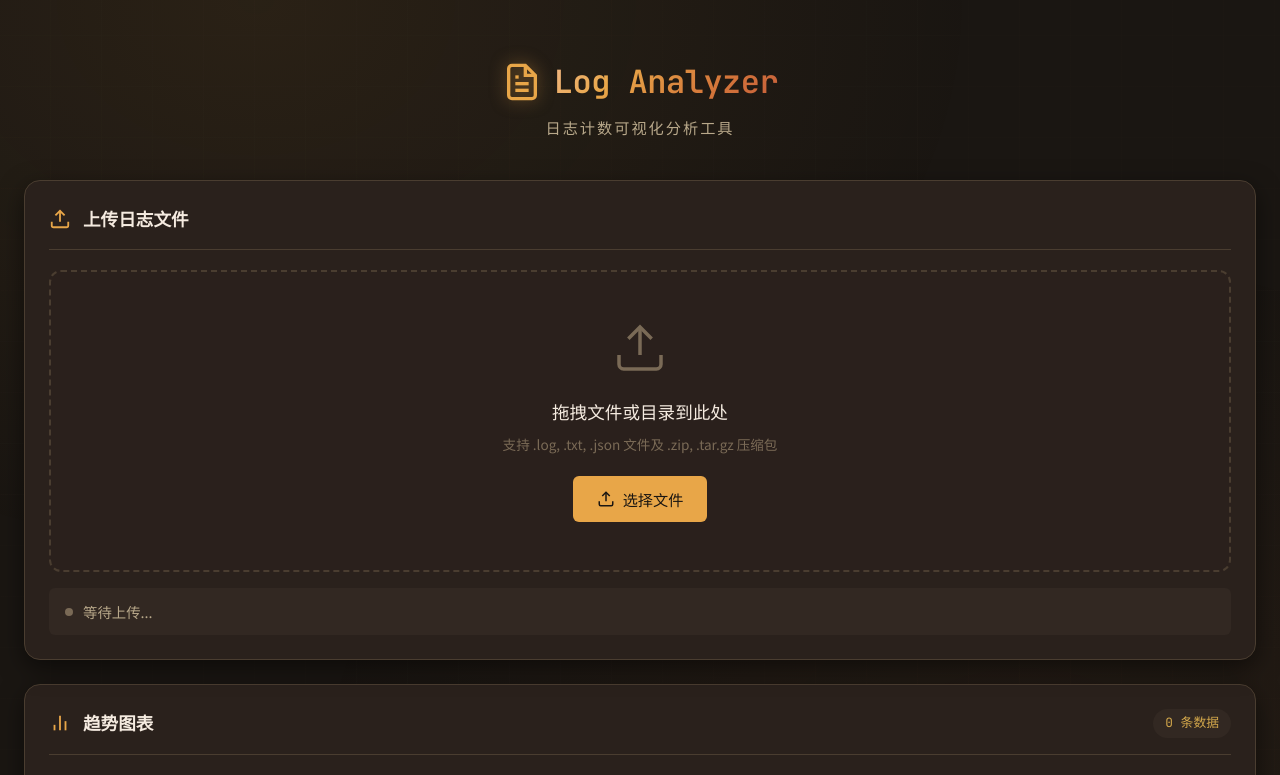
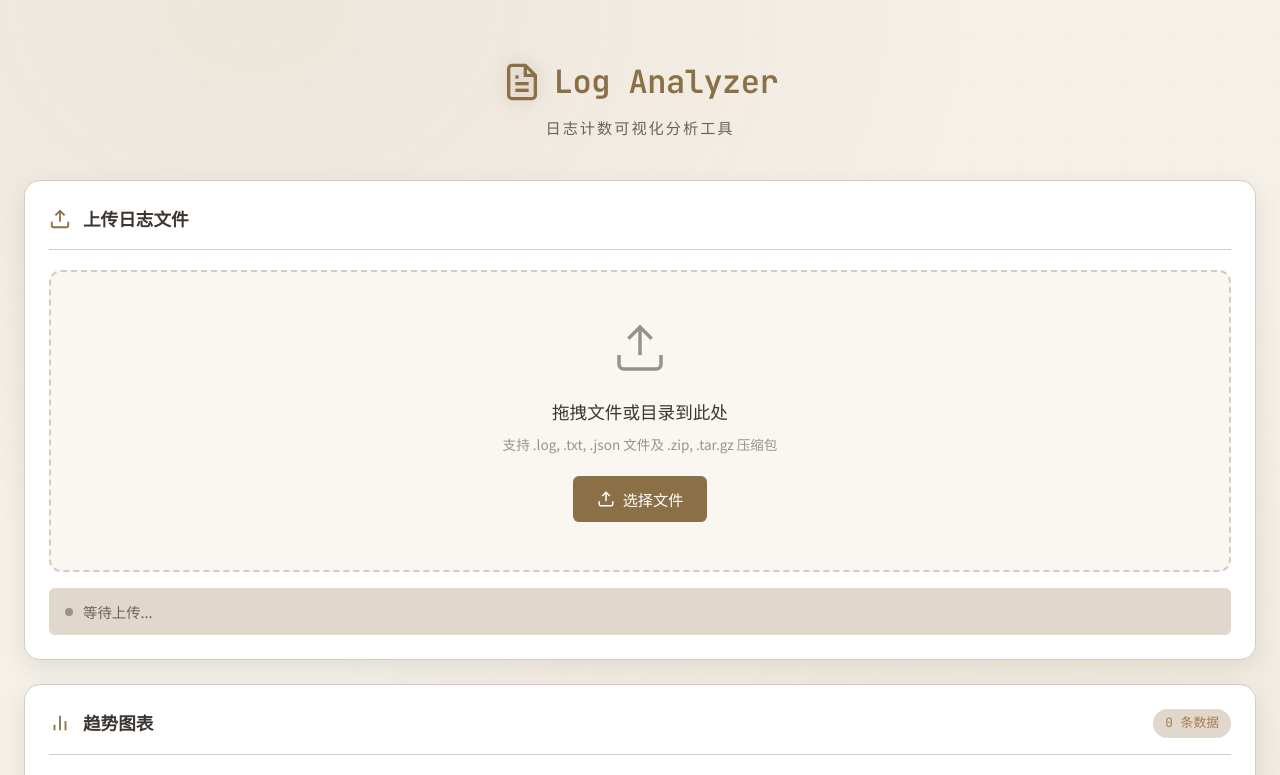
Before and after one commit to xdlsy/counter-insight, a Flask app: page / in a window 1280 px wide. Shown: the top 775 px of the page. Run offline with Flask 3, Linux system fonts and the light colour scheme.

Commit message:
style: 更换为米白色主题

```diff
--- a/log-analyzer/static/css/style.css
+++ b/log-analyzer/static/css/style.css
@@ -1,31 +1,30 @@
 /* static/css/style.css */
 
-/* CSS Variables - Warm Theme */
+/* CSS Variables - Cream/Biege Theme */
 :root {
-    --bg-primary: #1a1612;
-    --bg-secondary: #251d18;
-    --bg-tertiary: #322822;
-    --bg-card: #2a211c;
-    --border-color: #4a3d30;
-    --border-hover: #6b5545;
+    --bg-primary: #f5f0e8;
+    --bg-secondary: #ebe5db;
+    --bg-tertiary: #e0d8cc;
+    --bg-card: #ffffff;
+    --border-color: #d4ccc0;
+    --border-hover: #b8aea0;
 
-    --text-primary: #f5ebe0;
-    --text-secondary: #b8a88a;
-    --text-muted: #7a6a56;
+    --text-primary: #3d3630;
+    --text-secondary: #6b635a;
+    --text-muted: #9a928a;
 
-    --accent-amber: #e8a648;
-    --accent-orange: #d4763a;
-    --accent-coral: #e87b5e;
-    --accent-rust: #c45c3a;
-    --accent-gold: #d4a84b;
-    --accent-peach: #f0b88a;
     --accent-brown: #8b6f47;
+    --accent-caramel: #a67c52;
+    --accent-rust: #b5651d;
+    --accent-terracotta: #c17a54;
+    --accent-olive: #7a6b4e;
+    --accent-sage: #8b8a6b;
 
-    --gradient-warm: linear-gradient(135deg, #e8a648 0%, #d4763a 50%, #e87b5e 100%);
-    --gradient-sunset: linear-gradient(135deg, #f0b88a 0%, #e8a648 30%, #d4763a 70%, #c45c3a 100%);
+    --gradient-cream: linear-gradient(135deg, #8b6f47 0%, #a67c52 50%, #b5651d 100%);
+    --gradient-warm: linear-gradient(135deg, #c9b8a0 0%, #a67c52 30%, #b5651d 100%);
 
-    --shadow-card: 0 8px 24px rgba(0, 0, 0, 0.5);
-    --shadow-glow: 0 0 20px rgba(232, 166, 72, 0.15);
+    --shadow-card: 0 8px 24px rgba(61, 54, 48, 0.1);
+    --shadow-glow: 0 0 20px rgba(139, 111, 71, 0.1);
 
     --radius-sm: 6px;
     --radius-md: 12px;
@@ -70,21 +69,21 @@ body::before {
     right: 0;
     bottom: 0;
     background:
-        radial-gradient(ellipse at 20% 0%, rgba(232, 166, 72, 0.08) 0%, transparent 50%),
-        radial-gradient(ellipse at 80% 100%, rgba(212, 118, 58, 0.06) 0%, transparent 50%),
+        radial-gradient(ellipse at 20% 0%, rgba(139, 111, 71, 0.08) 0%, transparent 50%),
+        radial-gradient(ellipse at 80% 100%, rgba(166, 124, 82, 0.06) 0%, transparent 50%),
         repeating-linear-gradient(
             0deg,
             transparent,
             transparent 50px,
-            rgba(74, 61, 48, 0.03) 50px,
-            rgba(74, 61, 48, 0.03) 51px
+            rgba(212, 204, 192, 0.03) 50px,
+            rgba(212, 204, 192, 0.03) 51px
         ),
         repeating-linear-gradient(
             90deg,
             transparent,
             transparent 50px,
-            rgba(74, 61, 48, 0.03) 50px,
-            rgba(74, 61, 48, 0.03) 51px
+            rgba(212, 204, 192, 0.03) 50px,
+            rgba(212, 204, 192, 0.03) 51px
         );
     pointer-events: none;
     z-index: 0;
@@ -131,18 +130,15 @@ body::before {
 .logo-icon {
     width: 40px;
     height: 40px;
-    color: var(--accent-amber);
-    filter: drop-shadow(0 0 8px rgba(232, 166, 72, 0.5));
+    color: var(--accent-brown);
+    filter: drop-shadow(0 0 8px rgba(139, 111, 71, 0.3));
 }
 
 .logo-text {
     font-family: var(--font-mono);
     font-size: 2rem;
     font-weight: 600;
-    background: var(--gradient-sunset);
-    -webkit-background-clip: text;
-    -webkit-text-fill-color: transparent;
-    background-clip: text;
+    color: var(--accent-brown);
     letter-spacing: -0.5px;
 }
 
@@ -204,7 +200,7 @@ body::before {
 .card-icon {
     width: 22px;
     height: 22px;
-    color: var(--accent-amber);
+    color: var(--accent-brown);
 }
 
 .card-header h2 {
@@ -227,7 +223,7 @@ body::before {
     left: 0;
     right: 0;
     height: 3px;
-    background: var(--gradient-warm);
+    background: var(--gradient-cream);
     opacity: 0;
     transition: var(--transition-normal);
 }
@@ -243,13 +239,13 @@ body::before {
     padding: 48px 24px;
     text-align: center;
     transition: var(--transition-normal);
-    background: rgba(42, 33, 28, 0.5);
+    background: rgba(245, 240, 232, 0.5);
 }
 
 .upload-area:hover,
 .upload-area.drag-over {
-    border-color: var(--accent-amber);
-    background: rgba(232, 166, 72, 0.05);
+    border-color: var(--accent-brown);
+    background: rgba(139, 111, 71, 0.05);
 }
 
 .upload-area.drag-over {
@@ -279,7 +275,7 @@ body::before {
 }
 
 .upload-area:hover .upload-icon {
-    color: var(--accent-amber);
+    color: var(--accent-brown);
     transform: translateY(-4px);
 }
 
@@ -322,24 +318,24 @@ body::before {
 }
 
 .btn-primary {
-    background: var(--accent-amber);
-    color: var(--bg-primary);
+    background: var(--accent-brown);
+    color: white;
 }
 
 .btn-primary:hover {
-    background: var(--accent-peach);
+    background: var(--accent-caramel);
     transform: translateY(-2px);
-    box-shadow: 0 4px 12px rgba(232, 166, 72, 0.4);
+    box-shadow: 0 4px 12px rgba(139, 111, 71, 0.3);
 }
 
 .btn-accent {
-    background: var(--gradient-warm);
+    background: var(--gradient-cream);
     color: white;
 }
 
 .btn-accent:hover {
     transform: translateY(-2px);
-    box-shadow: 0 4px 16px rgba(232, 166, 72, 0.3);
+    box-shadow: 0 4px 16px rgba(139, 111, 71, 0.3);
 }
 
 .btn-secondary {
@@ -374,17 +370,17 @@ body::before {
 }
 
 .status-indicator.success {
-    background: var(--accent-gold);
-    box-shadow: 0 0 8px var(--accent-gold);
+    background: var(--accent-caramel);
+    box-shadow: 0 0 8px var(--accent-caramel);
 }
 
 .status-indicator.processing {
-    background: var(--accent-orange);
+    background: var(--accent-rust);
     animation: pulse 1s infinite;
 }
 
 .status-indicator.error {
-    background: var(--accent-coral);
+    background: var(--accent-terracotta);
 }
 
 @keyframes pulse {
@@ -447,8 +443,8 @@ body::before {
 
 .custom-select:focus {
     outline: none;
-    border-color: var(--accent-amber);
-    box-shadow: 0 0 0 3px rgba(232, 166, 72, 0.1);
+    border-color: var(--accent-brown);
+    box-shadow: 0 0 0 3px rgba(139, 111, 71, 0.1);
 }
 
 .custom-select option {
@@ -474,7 +470,7 @@ body::before {
     border-radius: 20px;
     font-size: 0.8rem;
     font-family: var(--font-mono);
-    color: var(--accent-gold);
+    color: var(--accent-caramel);
 }
 
 .chart-container {
@@ -526,7 +522,7 @@ body::before {
 .file-item svg {
     width: 16px;
     height: 16px;
-    color: var(--accent-gold);
+    color: var(--accent-caramel);
 }
 
 /* Scrollbar */
--- a/log-analyzer/static/js/chart.js
+++ b/log-analyzer/static/js/chart.js
@@ -1,11 +1,11 @@
 // static/js/chart.js
 
-// ECharts warm theme configuration
+// ECharts cream theme configuration
 const darkTheme = {
     color: [
-        '#e8a648', '#d4763a', '#e87b5e', '#c45c3a',
-        '#d4a84b', '#f0b88a', '#8b6f47', '#b8956a',
-        '#c97850', '#ddaa70', '#e69060', '#c07858'
+        '#8b6f47', '#a67c52', '#b5651d', '#c17a54',
+        '#7a6b4e', '#9a8567', '#c9a86c', '#b8956a',
+        '#a67c39', '#c9a060', '#b88050', '#c9956a'
     ],
     backgroundColor: 'transparent',
     textStyle: {
@@ -13,71 +13,71 @@ const darkTheme = {
     },
     title: {
         textStyle: {
-            color: '#f5ebe0',
+            color: '#3d3630',
             fontWeight: 600
         },
         subtextStyle: {
-            color: '#b8a88a'
+            color: '#6b635a'
         }
     },
     legend: {
         textStyle: {
-            color: '#b8a88a',
+            color: '#6b635a',
             fontFamily: 'JetBrains Mono, monospace',
             fontSize: 11
         },
         pageTextStyle: {
-            color: '#b8a88a'
+            color: '#6b635a'
         }
     },
     tooltip: {
-        backgroundColor: 'rgba(42, 33, 28, 0.95)',
-        borderColor: '#4a3d30',
+        backgroundColor: 'rgba(255, 255, 255, 0.95)',
+        borderColor: '#d4ccc0',
         borderWidth: 1,
         textStyle: {
-            color: '#f5ebe0',
+            color: '#3d3630',
             fontFamily: 'JetBrains Mono, monospace',
             fontSize: 12
         }
     },
     toolbox: {
         iconStyle: {
-            borderColor: '#b8a88a'
+            borderColor: '#6b635a'
         },
         emphasis: {
             iconStyle: {
-                borderColor: '#e8a648'
+                borderColor: '#8b6f47'
             }
         }
     },
     dataZoom: {
-        backgroundColor: '#322822',
-        borderColor: '#4a3d30',
-        fillerColor: 'rgba(232, 166, 72, 0.1)',
-        handleColor: '#e8a648',
+        backgroundColor: '#e0d8cc',
+        borderColor: '#d4ccc0',
+        fillerColor: 'rgba(139, 111, 71, 0.1)',
+        handleColor: '#8b6f47',
         handleSize: '100%',
         textStyle: {
-            color: '#b8a88a'
+            color: '#6b635a'
         }
     },
     xAxis: {
         axisLine: {
             lineStyle: {
-                color: '#4a3d30'
+                color: '#d4ccc0'
             }
         },
         axisTick: {
             lineStyle: {
-                color: '#4a3d30'
+                color: '#d4ccc0'
             }
         },
         axisLabel: {
-            color: '#b8a88a',
+            color: '#6b635a',
             fontFamily: 'JetBrains Mono, monospace'
         },
         splitLine: {
             lineStyle: {
-                color: '#322822',
+                color: '#e0d8cc',
                 type: 'dashed'
             }
         }
@@ -85,21 +85,21 @@ const darkTheme = {
     yAxis: {
         axisLine: {
             lineStyle: {
-                color: '#4a3d30'
+                color: '#d4ccc0'
             }
         },
         axisTick: {
             lineStyle: {
-                color: '#4a3d30'
+                color: '#d4ccc0'
             }
         },
         axisLabel: {
-            color: '#b8a88a',
+            color: '#6b635a',
             fontFamily: 'JetBrains Mono, monospace'
         },
         splitLine: {
             lineStyle: {
-                color: '#322822',
+                color: '#e0d8cc',
                 type: 'dashed'
             }
         }
@@ -107,20 +107,20 @@ const darkTheme = {
     categoryAxis: {
         axisLine: {
             lineStyle: {
-                color: '#4a3d30'
+                color: '#d4ccc0'
             }
         },
         axisTick: {
             lineStyle: {
-                color: '#4a3d30'
+                color: '#d4ccc0'
             }
         },
         axisLabel: {
-            color: '#b8a88a'
+            color: '#6b635a'
         },
         splitLine: {
             lineStyle: {
-                color: '#322822',
+                color: '#e0d8cc',
                 type: 'dashed'
             }
         }
@@ -140,8 +140,8 @@ const darkTheme = {
     },
     graph: {
         color: [
-            '#e8a648', '#d4763a', '#e87b5e', '#c45c3a',
-            '#d4a84b', '#f0b88a', '#8b6f47', '#b8956a'
+            '#8b6f47', '#a67c52', '#b5651d', '#c17a54',
+            '#7a6b4e', '#9a8567', '#c9a86c', '#b8956a'
         ]
     }
 };
@@ -165,11 +165,11 @@ class ChartManager {
                     left: 'center',
                     top: 'center',
                     textStyle: {
-                        color: '#7a6a56',
+                        color: '#9a928a',
                         fontSize: 18
                     },
                     subtextStyle: {
-                        color: '#7a6a56',
+                        color: '#9a928a',
                         fontSize: 14
                     }
                 },
@@ -188,7 +188,7 @@ class ChartManager {
             showSymbol: false,
             lineStyle: {
                 width: 2,
-                shadowColor: 'rgba(232, 166, 72, 0.3)',
+                shadowColor: 'rgba(139, 111, 71, 0.3)',
                 shadowBlur: 4
             },
             emphasis: {
@@ -205,25 +205,28 @@ class ChartManager {
             title: {
                 text: '日志计数趋势图',
                 left: 'center',
-                top: 10
+                top: 10,
+                textStyle: {
+                    color: '#3d3630'
+                }
             },
             tooltip: {
                 trigger: 'axis',
-                backgroundColor: 'rgba(42, 33, 28, 0.95)',
-                borderColor: '#4a3d30',
+                backgroundColor: 'rgba(255, 255, 255, 0.95)',
+                borderColor: '#d4ccc0',
                 borderWidth: 1,
                 textStyle: {
-                    color: '#f5ebe0',
+                    color: '#3d3630',
                     fontFamily: 'JetBrains Mono, monospace',
                     fontSize: 12
                 },
                 axisPointer: {
                     type: 'cross',
                     crossStyle: {
-                        color: '#6b5545'
+                        color: '#b8aea0'
                     },
                     lineStyle: {
-                        color: '#6b5545'
+                        color: '#b8aea0'
                     }
                 },
                 formatter: function(params) {
@@ -241,12 +244,12 @@ class ChartManager {
                 orient: 'horizontal',
                 bottom: 10,
                 textStyle: {
-                    color: '#b8a88a',
+                    color: '#6b635a',
                     fontFamily: 'JetBrains Mono, monospace',
                     fontSize: 11
                 },
                 pageTextStyle: {
-                    color: '#b8a88a'
+                    color: '#6b635a'
                 },
                 data: Object.keys(series)
             },
@@ -274,11 +277,11 @@ class ChartManager {
                     }
                 },
                 iconStyle: {
-                    borderColor: '#b8a88a'
+                    borderColor: '#6b635a'
                 },
                 emphasis: {
                     iconStyle: {
-                        borderColor: '#e8a648'
+                        borderColor: '#8b6f47'
                     }
                 },
                 right: 20
@@ -295,14 +298,14 @@ class ChartManager {
                     end: 100,
                     height: 20,
                     bottom: 60,
-                    borderColor: '#4a3d30',
-                    backgroundColor: '#322822',
-                    fillerColor: 'rgba(232, 166, 72, 0.15)',
+                    borderColor: '#d4ccc0',
+                    backgroundColor: '#e0d8cc',
+                    fillerColor: 'rgba(139, 111, 71, 0.15)',
                     handleStyle: {
-                        color: '#e8a648'
+                        color: '#8b6f47'
                     },
                     textStyle: {
-                        color: '#b8a88a'
+                        color: '#6b635a'
                     }
                 }
             ],
@@ -312,16 +315,16 @@ class ChartManager {
                 data: timePoints,
                 axisLine: {
                     lineStyle: {
-                        color: '#4a3d30'
+                        color: '#d4ccc0'
                     }
                 },
                 axisTick: {
                     lineStyle: {
-                        color: '#4a3d30'
+                        color: '#d4ccc0'
                     }
                 },
                 axisLabel: {
-                    color: '#b8a88a',
+                    color: '#6b635a',
                     fontFamily: 'JetBrains Mono, monospace',
                     fontSize: 11,
                     rotate: 30,
@@ -332,27 +335,27 @@ class ChartManager {
                 type: 'value',
                 name: '计数',
                 nameTextStyle: {
-                    color: '#b8a88a',
+                    color: '#6b635a',
                     padding: [0, 0, 0, 40]
                 },
                 axisLine: {
                     lineStyle: {
-                        color: '#4a3d30'
+                        color: '#d4ccc0'
                     }
                 },
                 axisTick: {
                     lineStyle: {
-                        color: '#4a3d30'
+                        color: '#d4ccc0'
                     }
                 },
                 axisLabel: {
-                    color: '#b8a88a',
+                    color: '#6b635a',
                     fontFamily: 'JetBrains Mono, monospace',
                     fontSize: 11
                 },
                 splitLine: {
                     lineStyle: {
-                        color: '#322822',
+                        color: '#e0d8cc',
                         type: 'dashed'
                     }
                 }
```
